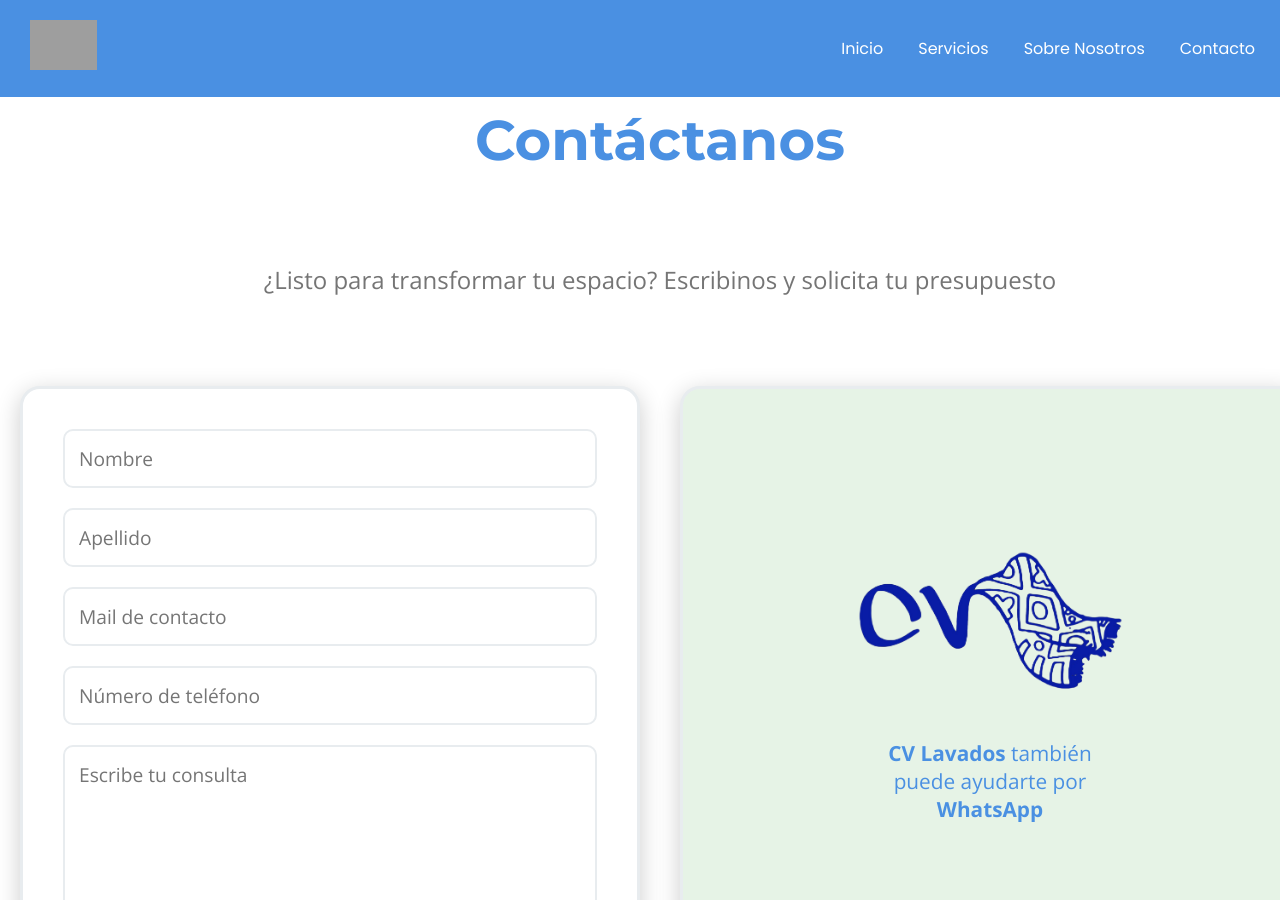
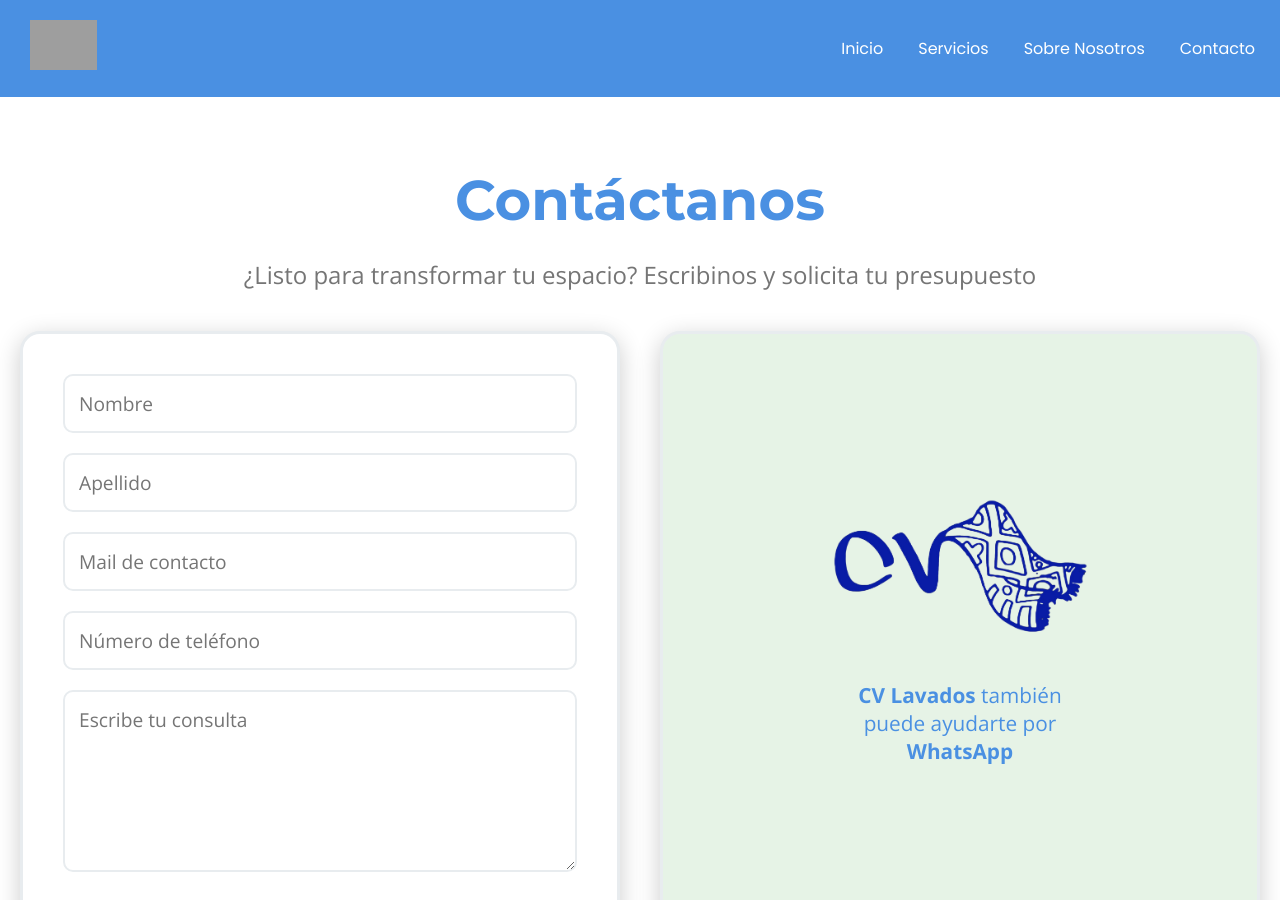
Before and after one commit to WDR-SoftwareFactory/CV-lavados-website, a Jekyll site: the page built from src/contacto.md, in a window 1280 px wide and 900 px high. Built offline with Jekyll 4.4.1, drawn with Linux system fonts in a browser that asks for light colours; grey boxes are pictures that could not be loaded.

Commit message:
style(contact): refine contact section layout and enhance responsive design
Updated the contact section by removing redundant padding and adjusting the container's padding for better alignment. Enhanced media queries for improved responsiveness on smaller screens, ensuring a consistent layout across devices.

```diff
--- a/src/assets/css/main.css
+++ b/src/assets/css/main.css
@@ -285,7 +285,6 @@ nav a:hover::after {
 
 .contact--section {
   background: var(--light-bg);
-  padding: 60px 20px;
   min-height: 100vh;
   width: 100%;
   display: flex;
@@ -296,9 +295,9 @@ nav a:hover::after {
 .contact__container {
   max-width: 1400px;
   width: 100%;
-  display: flex;
   flex-direction: column;
   gap: 0px;
+  padding: 120px 0px;
 }
 
 .contact__title {
@@ -323,6 +322,7 @@ nav a:hover::after {
   gap: 40px;
   flex-wrap: wrap;
   justify-content: center;
+  margin: 0px 20px;
 }
 
 .contact__form {
@@ -330,7 +330,6 @@ nav a:hover::after {
   flex-direction: column;
   gap: 20px;
   flex: 1;
-  min-width: 350px;
   background: var(--light-bg);
   padding: 40px;
   border-radius: var(--border-radius);
@@ -384,7 +383,7 @@ nav a:hover::after {
 
 .contact__whatsapp {
   flex: 1;
-  min-width: 350px;
+  /* min-width: 350px; */
   background: var(--whatsapp-bg);
   padding: 40px;
   border-radius: var(--border-radius);
@@ -445,10 +444,10 @@ nav a:hover::after {
 
 /* Estilos del servicios.html */
 .our-services {
-  padding: 0;
   text-align: center;
   background: #ffffff;
   min-height: 100vw; /* Asegura que ocupe al menos la altura de la pantalla */
+  padding: 80px 10px 50px 10px;
 }
 .service-intro {
   display: flex;
@@ -823,9 +822,6 @@ footer a:hover {
     flex-direction: column;
     align-items: center;
   }
-  .hero {
-    padding: 130px 10px 50px 10px; /* Ajustamos para móviles */
-  }
   .hero h1 {
     font-size: 2em;
   }
@@ -890,9 +886,9 @@ footer a:hover {
   }
 }
 @media (max-width: 767px) {
-  .contact--section {
+  /* .contact--section {
     padding: 20px 10px;
-  }
+  } */
   .contact__title {
     font-size: 2.5rem;
   }
@@ -924,9 +920,6 @@ footer a:hover {
 }
 
 @media (min-width: 768px) and (max-width: 1199px) {
-  .contact--section {
-    padding: 50px 20px;
-  }
   .contact__form-row {
     flex-direction: column;
   }
@@ -940,18 +933,6 @@ footer a:hover {
   .contact__subtitle {
     font-size: 1.4rem;
   }
-}
-
-@media (min-width: 320px) and (max-width: 768px) {
-  /* .contact__content {
-  W.I.P: responsive design para el forms y seccion charlemos
-  } */
-  /* .contact__content {
-  W.I.P: arreglar espacio en blanco para el Footer
-  } */
-  /* .contact__form {
-  W.I.P: responsive design para el forms y seccion charlemos
-  } */
 }
 
 @media (min-width: 1200px) {
@@ -971,6 +952,12 @@ footer a:hover {
 .contact--section.fade-in-up.visible {
   opacity: 1;
   transform: translateY(0);
+}
+
+@media (max-width: 345px) {
+  .contact__container {
+    padding: 150px 0px 60px 0px;
+  }
 }
 
 /* Estilos responsivos del footer */
--- a/src/contacto.md
+++ b/src/contacto.md
@@ -2,7 +2,7 @@
 layout: default
 title: Contacto
 ---
-<section class="contact contact--section fade-in-up" aria-label="Contact Form and WhatsApp Support">
+<section class="contact--section fade-in-up" aria-label="Contact Form and WhatsApp Support">
   <div class="contact__container">
     <h1 class="contact__title">Contáctanos</h1>
     <p class="contact__subtitle">¿Listo para transformar tu espacio? Escribinos y solicita tu presupuesto</p>
```
